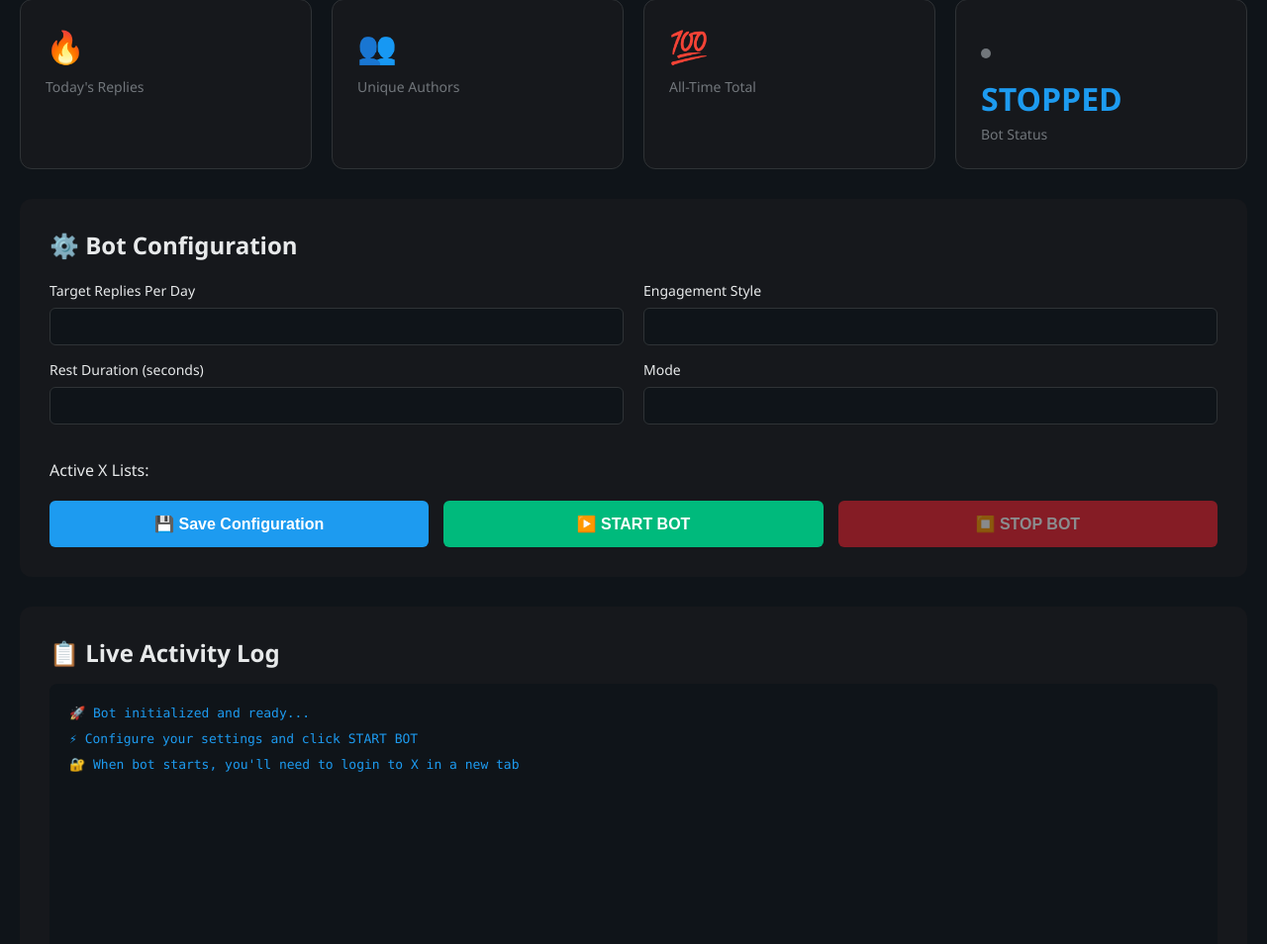
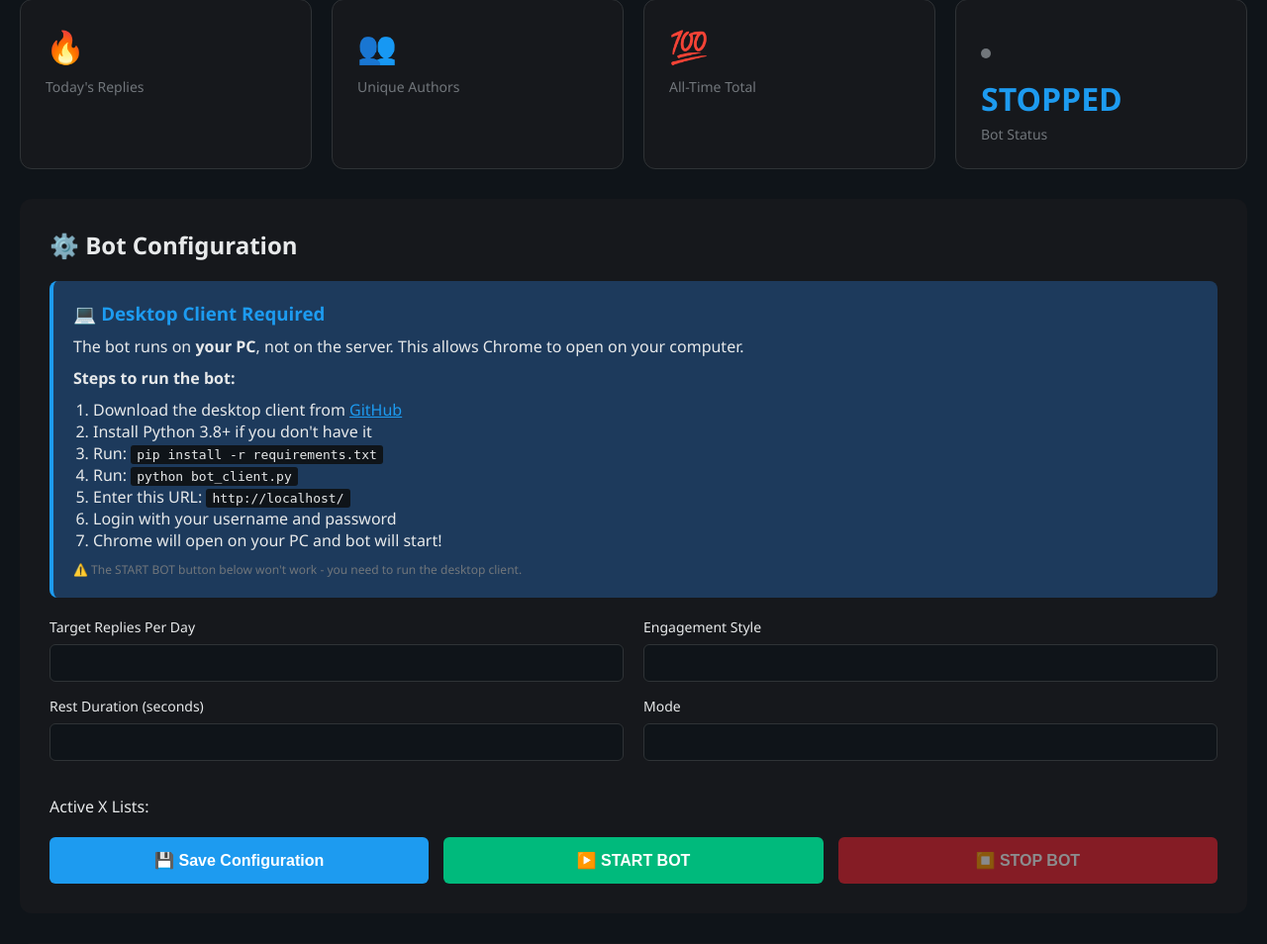
Before and after one commit to Abdol2004/monetization, a Flask app: template templates/dashboard.html in a window 1280 px wide. Shown: the part 129-1083 px from the top of the page at 99% size. Before the commit the page ends 909 px from the top, so only its background shows below. Run offline with Flask 3, Linux system fonts and the light colour scheme; the template is opened without the code that fills it, so the values that code supplies are empty; some libraries are stand-ins or nearby versions.

Commit message:
added desktop client download instructions to dashboard

```diff
--- a/templates/dashboard.html
+++ b/templates/dashboard.html
@@ -302,6 +302,22 @@
     <div class="controls-panel">
         <h2>⚙️ Bot Configuration</h2>
 
+        <div style="background: #1d3a5c; padding: 20px; border-radius: 8px; margin-bottom: 20px; border-left: 4px solid #1d9bf0;">
+            <h3 style="color: #1d9bf0; margin-bottom: 10px;">💻 Desktop Client Required</h3>
+            <p style="margin-bottom: 10px;">The bot runs on <strong>your PC</strong>, not on the server. This allows Chrome to open on your computer.</p>
+            <p style="margin-bottom: 10px;"><strong>Steps to run the bot:</strong></p>
+            <ol style="margin-left: 20px; margin-bottom: 10px;">
+                <li>Download the desktop client from <a href="https://github.com/Abdol2004/monetization/tree/main/client" target="_blank" style="color: #1d9bf0;">GitHub</a></li>
+                <li>Install Python 3.8+ if you don't have it</li>
+                <li>Run: <code style="background: #0f1419; padding: 2px 6px; border-radius: 3px;">pip install -r requirements.txt</code></li>
+                <li>Run: <code style="background: #0f1419; padding: 2px 6px; border-radius: 3px;">python bot_client.py</code></li>
+                <li>Enter this URL: <code style="background: #0f1419; padding: 2px 6px; border-radius: 3px;">{{ request.host_url }}</code></li>
+                <li>Login with your username and password</li>
+                <li>Chrome will open on your PC and bot will start!</li>
+            </ol>
+            <p style="color: #71767b; font-size: 12px;">⚠️ The START BOT button below won't work - you need to run the desktop client.</p>
+        </div>
+
         <div class="settings-grid">
             <div>
                 <div class="setting-group">
```
